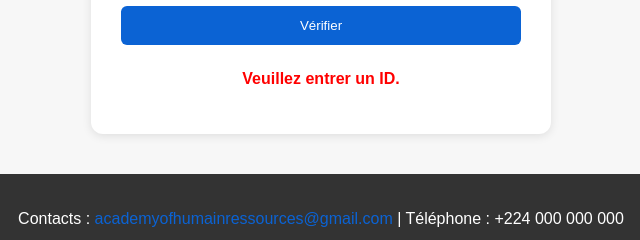
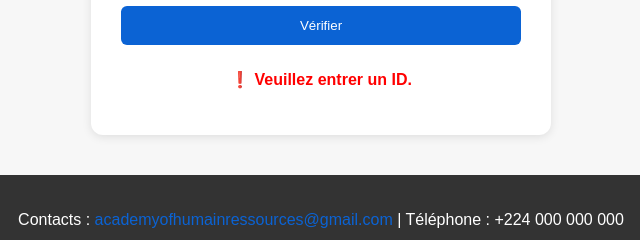
Before and after one commit to AHR-GN/attestations-verify, a plain HTML site: page index.html in a window 1280 px wide. Both pictures are taken after a click on the button "Vérifier". Shown: the part 1006-1246 px from the top of the page, 319-959 px from the left. Drawn offline with Linux system fonts and the light colour scheme.

Commit message:
Update index.html

```diff
--- a/index.html
+++ b/index.html
@@ -132,16 +132,18 @@
   <p>&copy; 2025 Academy Of HR - Tous droits réservés</p>
 </footer>
 
+<!-- 🔥 Firebase SDK et script de vérification -->
 <script type="module">
   // Import Firebase SDK depuis le CDN
   import { initializeApp } from "https://www.gstatic.com/firebasejs/10.12.2/firebase-app.js";
   import { getFirestore, doc, getDoc } from "https://www.gstatic.com/firebasejs/10.12.2/firebase-firestore.js";
 
-  // Configuration Firebase
+  // Configuration Firebase complète
   const firebaseConfig = {
+    apiKey: "AIzaSyCx7JDAzuLA7BB0ue7MJfwTdXfkP_ZR9aU",
     authDomain: "academyhr-10169.firebaseapp.com",
     projectId: "academyhr-10169",
-    storageBucket: "academyhr-10169.firebasestorage.app",
+    storageBucket: "academyhr-10169.appspot.com",
     messagingSenderId: "250538520136",
     appId: "1:250538520136:web:d4fb8103cb23f22a75f27d",
     measurementId: "G-JPEFSPCQ0W"
@@ -151,19 +153,19 @@
   const app = initializeApp(firebaseConfig);
   const db = getFirestore(app);
 
-  // Fonction de vérification
+  // Fonction de vérification d'attestation
   async function verifyAttestation() {
     const id = document.getElementById('attestationId').value.trim();
     const resultEl = document.getElementById('result');
 
     if (!id) {
-      resultEl.textContent = "Veuillez entrer un ID.";
+      resultEl.textContent = "❗ Veuillez entrer un ID.";
       resultEl.style.color = "red";
       return;
     }
 
     try {
-      const docRef = doc(db, "participants", id); // collection = participants
+      const docRef = doc(db, "participants", id);
       const docSnap = await getDoc(docRef);
 
       if (docSnap.exists()) {
@@ -177,7 +179,7 @@
     } catch (error) {
       resultEl.textContent = "⚠️ Erreur lors de la vérification.";
       resultEl.style.color = "red";
-      console.error(error);
+      console.error("Erreur Firebase :", error);
     }
   }
 
```
